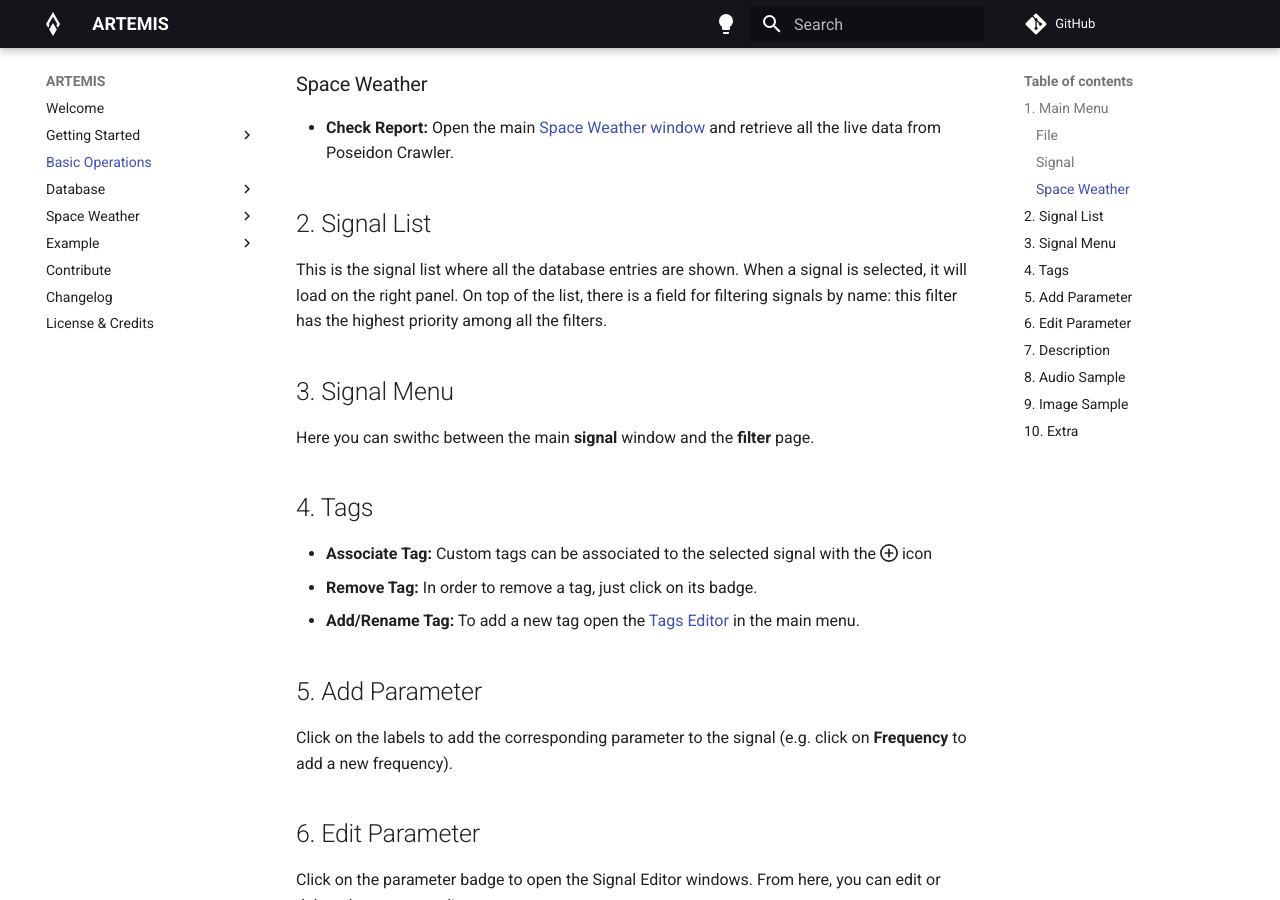
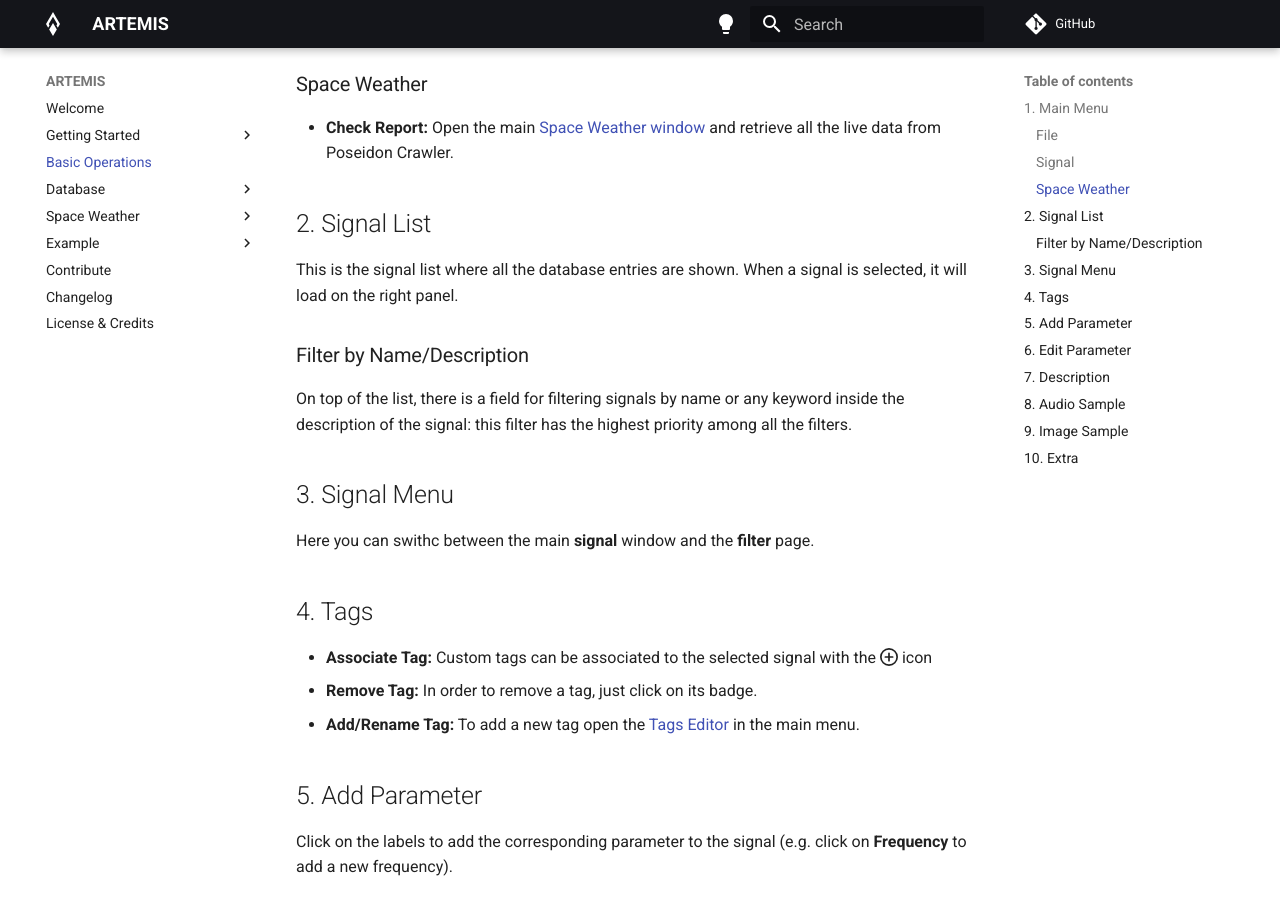
Before and after one commit to AresValley/Artemis, an MkDocs documentation site: the page built from docs/basic_operations.md, in a window 1280 px wide and 900 px high, scrolled down 1157 px. Built offline with MkDocs 1.6.1 and Material for MkDocs 9.7.7, drawn with Linux system fonts in a browser that asks for light colours; comment, search, counter and statistics services are not loaded.

Commit message:
Updated docs about new text search behaviour

```diff
--- a/docs/basic_operations.md
+++ b/docs/basic_operations.md
@@ -22,7 +22,10 @@
 * **Check Report:** Open the main [Space Weather window](space_weather/current.md) and retrieve all the live data from Poseidon Crawler.
 
 ## 2. Signal List
-This is the signal list where all the database entries are shown. When a signal is selected, it will load on the right panel. On top of the list, there is a field for filtering signals by name: this filter has the highest priority among all the filters.
+This is the signal list where all the database entries are shown. When a signal is selected, it will load on the right panel.
+
+### Filter by Name/Description
+On top of the list, there is a field for filtering signals by name or any keyword inside the description of the signal: this filter has the highest priority among all the filters.
 
 ## 3. Signal Menu
 Here you can swithc between the main **signal** window and the **filter** page.
```
